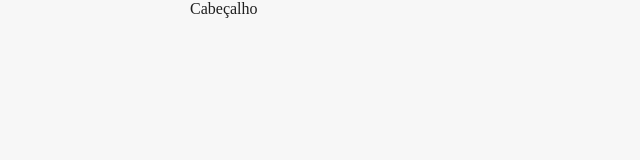
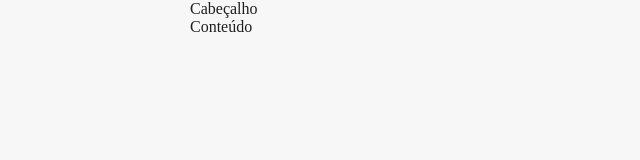
Before and after one commit to LeonardoMacedoCano/Easy-Website-Layout, a plain HTML site: page index.html in a window 1280 px wide. Shown: the full height of the page, 0-640 px from the left. Drawn offline with Linux system fonts and the light colour scheme.

Commit message:
add content main

```diff
--- a/index.html
+++ b/index.html
@@ -13,6 +13,7 @@
 <body>
 	<div id="container">
      	<header class="header">Cabeçalho</header>
+     	<main class="content">Conteúdo</main>
   	</div>
 </body>
 </html>
```
